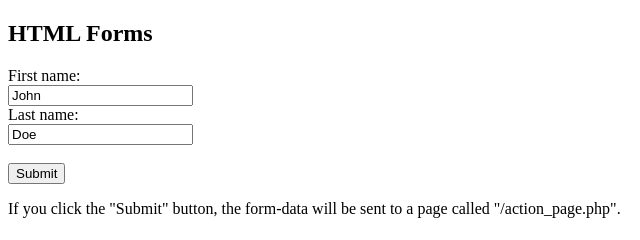
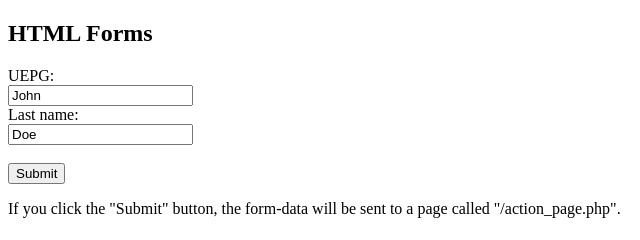
Before and after one commit to paulo2534/paulo2534.github.io, a plain HTML site: page vs-code.html in a window 1280 px wide. Shown: the full height of the page, 0-640 px from the left. Drawn offline with Linux system fonts and the light colour scheme.

Commit message:
Update vs-code.html

```diff
--- a/vs-code.html
+++ b/vs-code.html
@@ -5,7 +5,7 @@
 <h2>HTML Forms</h2>
 
 <form action="/action_page.php">
-  <label for="fname">First name:</label><br>
+  <label for="fname">UEPG:</label><br>
   <input type="text" id="fname" name="fname" value="John"><br>
   <label for="lname">Last name:</label><br>
   <input type="text" id="lname" name="lname" value="Doe"><br><br>
```
